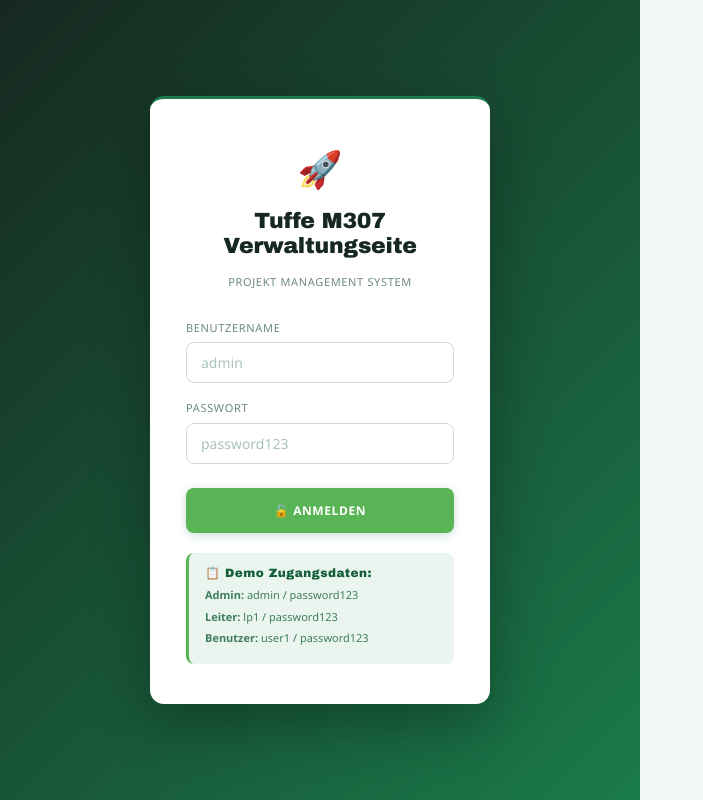
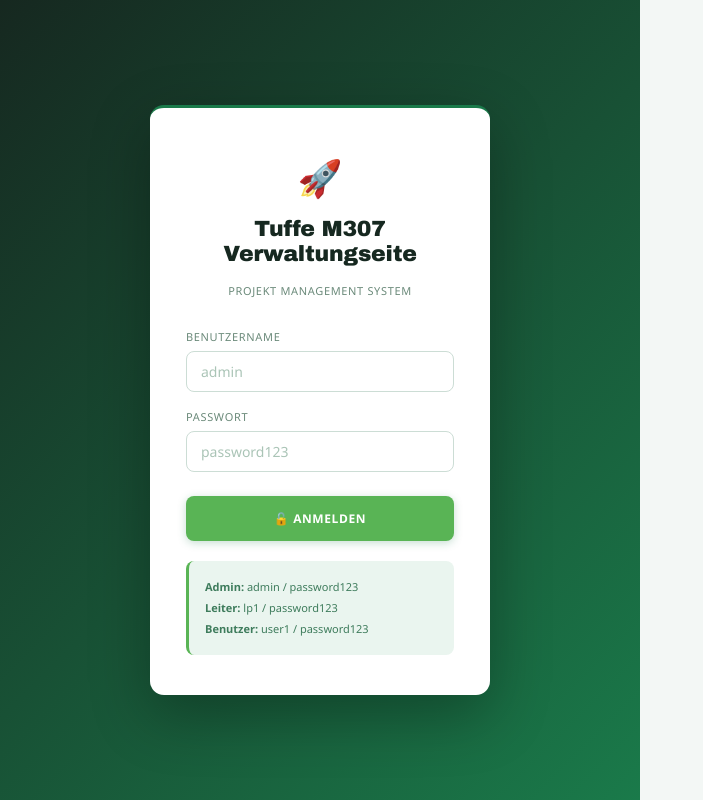
Before and after one commit to sbw-neue-medien/m307_emilylillyjanamaria, a PHP site: page /projektadmin/ in a window 1280 px wide. Shown: the whole page, without its empty margins (0-703 px from the left). Run offline with PHP 8.4, Linux system fonts and the light colour scheme; some web fonts are replaced.

Commit message:
final css changes

```diff
--- a/index.php
+++ b/index.php
@@ -59,7 +59,6 @@ if ($_SERVER['REQUEST_METHOD'] === 'POST') {
             display: flex;
             align-items: center;
             justify-content: center;
-            background: linear-gradient(135deg, #162820 0%, #1a7a4a 100%);
         }
         .login-container {
             background: white;
@@ -112,7 +111,6 @@ if ($_SERVER['REQUEST_METHOD'] === 'POST') {
                 </form>
 
                 <div class="demo-box">
-                    <h4>📋 Demo Zugangsdaten:</h4>
                     <p><strong>Admin:</strong> admin / password123</p>
                     <p><strong>Leiter:</strong> lp1 / password123</p>
                     <p><strong>Benutzer:</strong> user1 / password123</p>
```
